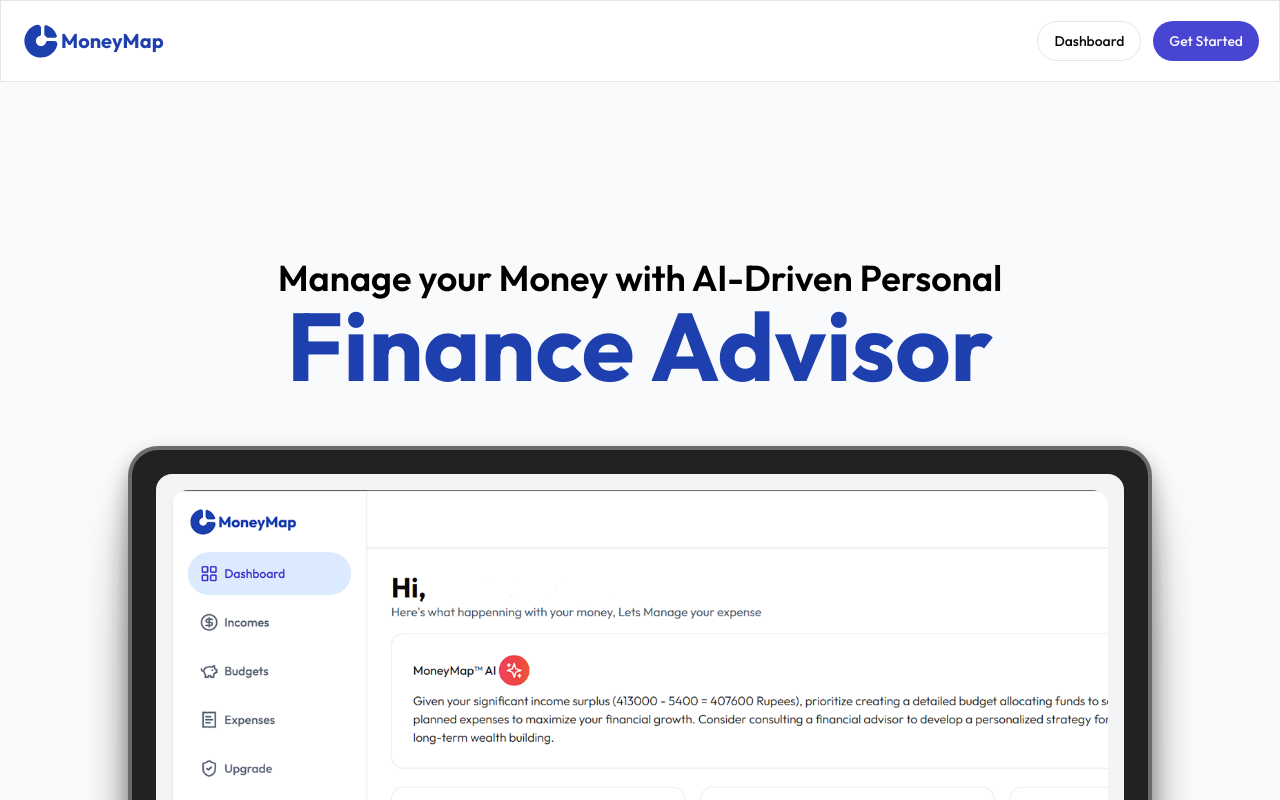
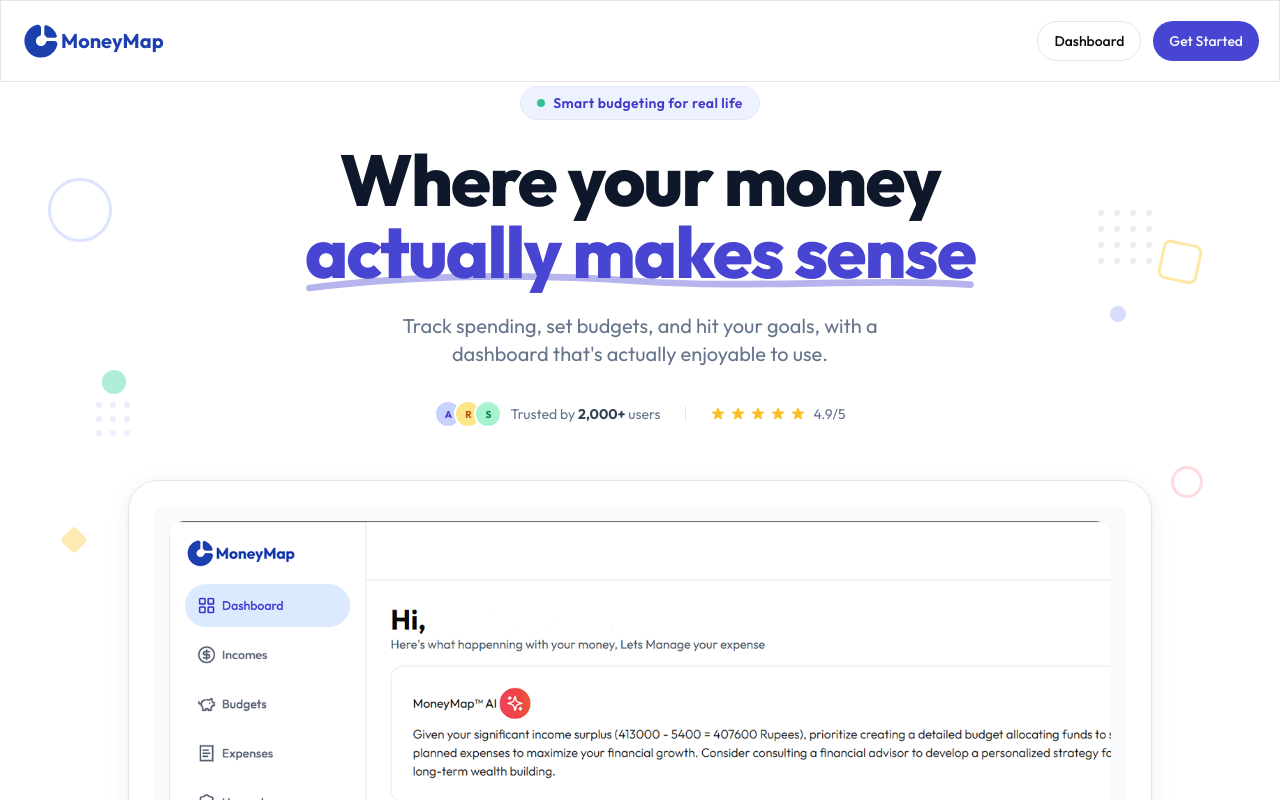
Before and after one commit to aakarsh12x/MoneyMapFnl, a Next.js app: page / in a window 1280 px wide. Shown: the top 800 px of the page. Built offline with nearby package versions, Linux system fonts and the light colour scheme; no server answers.

Commit message:
feat: redesign hero section with light theme and reduced whitespace

```diff
--- a/app/_components/Hero.jsx
+++ b/app/_components/Hero.jsx
@@ -4,17 +4,71 @@ import { ContainerScroll } from "../../components/ui/container-scroll-animation"
 
 function Hero() {
   return (
-    <section className="bg-gray-50 flex items-center flex-col">
-      <div className="flex flex-col overflow-hidden">
+    <section className="relative bg-white flex items-center flex-col overflow-hidden">
+      {/* Decorative elements for visual interest */}
+      <div className="absolute top-24 left-12 w-16 h-16 rounded-full border-[3px] border-indigo-200 opacity-60" />
+      <div className="absolute top-40 right-20 w-10 h-10 rounded-lg border-[3px] border-amber-300 opacity-50 rotate-12" />
+      <div className="absolute top-72 left-[8%] w-6 h-6 bg-emerald-400 rounded-full opacity-40" />
+      <div className="absolute top-56 right-[12%] w-4 h-4 bg-indigo-400 rounded-full opacity-30" />
+      <div className="absolute top-96 right-[6%] w-8 h-8 rounded-full border-[3px] border-rose-300 opacity-40" />
+      <div className="absolute top-[28rem] left-[5%] w-5 h-5 bg-amber-400 rounded-sm rotate-45 opacity-35" />
+
+      {/* Dot grid pattern */}
+      <div className="absolute top-32 right-32 grid grid-cols-4 gap-2.5 opacity-20">
+        {[...Array(16)].map((_, i) => (
+          <div key={i} className="w-1.5 h-1.5 rounded-full bg-slate-400" />
+        ))}
+      </div>
+      <div className="absolute top-80 left-24 grid grid-cols-3 gap-2 opacity-15">
+        {[...Array(9)].map((_, i) => (
+          <div key={i} className="w-1.5 h-1.5 rounded-full bg-indigo-400" />
+        ))}
+      </div>
+
+      <div className="flex flex-col overflow-hidden relative z-10">
         <ContainerScroll
           titleComponent={
             <>
-              <h1 className="text-4xl font-semibold text-black dark:text-white">
-                Manage your Money with AI-Driven Personal <br />
-                <span className="text-4xl md:text-[6rem] text-blue-800 font-bold mt-1 leading-none">
-                  Finance Advisor
+              <div className="inline-flex items-center gap-2 px-4 py-1.5 rounded-full bg-indigo-50 border border-indigo-100 mb-6">
+                <span className="w-2 h-2 rounded-full bg-emerald-500 animate-pulse" />
+                <span className="text-sm font-semibold text-indigo-700 tracking-wide">
+                  Smart budgeting for real life
+                </span>
+              </div>
+              <h1 className="text-4xl md:text-7xl font-extrabold text-slate-900 leading-[1.1] tracking-tight">
+                Where your money
+                <br />
+                <span className="relative inline-block text-primary">
+                  actually makes sense
+                  <svg className="absolute -bottom-2 left-0 w-full" viewBox="0 0 300 12" fill="none" xmlns="http://www.w3.org/2000/svg">
+                    <path d="M2 8.5C50 2.5 100 2 150 5.5C200 9 250 4 298 7" stroke="#4845d2" strokeWidth="3" strokeLinecap="round" strokeOpacity="0.4" />
+                  </svg>
                 </span>
               </h1>
+              <p className="mt-6 text-lg md:text-xl text-slate-500 max-w-xl mx-auto font-normal leading-relaxed">
+                Track spending, set budgets, and hit your goals, with a dashboard that&apos;s actually enjoyable to use.
+              </p>
+
+              {/* Trust row */}
+              <div className="flex items-center justify-center gap-6 mt-8">
+                <div className="flex items-center gap-2">
+                  <div className="flex -space-x-2">
+                    <div className="w-7 h-7 rounded-full bg-indigo-200 border-2 border-white flex items-center justify-center text-[10px] font-bold text-indigo-700">A</div>
+                    <div className="w-7 h-7 rounded-full bg-amber-200 border-2 border-white flex items-center justify-center text-[10px] font-bold text-amber-700">R</div>
+                    <div className="w-7 h-7 rounded-full bg-emerald-200 border-2 border-white flex items-center justify-center text-[10px] font-bold text-emerald-700">S</div>
+                  </div>
+                  <span className="text-sm text-slate-500">Trusted by <strong className="text-slate-700">2,000+</strong> users</span>
+                </div>
+                <div className="h-4 w-px bg-slate-200" />
+                <div className="flex items-center gap-1">
+                  {[...Array(5)].map((_, i) => (
+                    <svg key={i} className="w-4 h-4 text-amber-400" fill="currentColor" viewBox="0 0 20 20">
+                      <path d="M9.049 2.927c.3-.921 1.603-.921 1.902 0l1.07 3.292a1 1 0 00.95.69h3.462c.969 0 1.371 1.24.588 1.81l-2.8 2.034a1 1 0 00-.364 1.118l1.07 3.292c.3.921-.755 1.688-1.54 1.118l-2.8-2.034a1 1 0 00-1.175 0l-2.8 2.034c-.784.57-1.838-.197-1.539-1.118l1.07-3.292a1 1 0 00-.364-1.118L2.98 8.72c-.783-.57-.38-1.81.588-1.81h3.461a1 1 0 00.951-.69l1.07-3.292z" />
+                    </svg>
+                  ))}
+                  <span className="text-sm text-slate-500 ml-1">4.9/5</span>
+                </div>
+              </div>
             </>
           }
         >
--- a/components/ui/container-scroll-animation.jsx
+++ b/components/ui/container-scroll-animation.jsx
@@ -30,11 +30,11 @@ export const ContainerScroll = ({ titleComponent, children }) => {
 
   return (
     <div
-      className="h-[60rem] md:h-[80rem] flex items-center justify-center relative p-2 md:p-20"
+      className="h-[50rem] md:h-[65rem] flex items-start justify-center relative p-2 md:p-20 pt-10 md:pt-16"
       ref={containerRef}
     >
       <div
-        className="py-10 md:py-40 w-full relative"
+        className="pt-2 md:pt-10 pb-10 md:pb-40 w-full relative"
         style={{
           perspective: "1000px",
         }}
@@ -68,11 +68,11 @@ export const Card = ({ rotate, scale, children }) => {
         rotateX: rotate,
         scale,
         boxShadow:
-          "0 0 #0000004d, 0 9px 20px #0000004a, 0 37px 37px #00000042, 0 84px 50px #00000026, 0 149px 60px #0000000a, 0 233px 65px #00000003",
+          "0 4px 24px rgba(0, 0, 0, 0.06), 0 1px 4px rgba(0, 0, 0, 0.04)",
       }}
-      className="max-w-5xl -mt-12 mx-auto h-[30rem] md:h-[40rem] w-full border-4 border-[#6C6C6C] p-2 md:p-6 bg-[#222222] rounded-[30px] shadow-2xl"
+      className="max-w-5xl -mt-12 mx-auto h-[30rem] md:h-[40rem] w-full border border-slate-200 p-2 md:p-6 bg-white rounded-[30px]"
     >
-      <div className=" h-full w-full  overflow-hidden rounded-2xl bg-gray-100 dark:bg-zinc-900 md:rounded-2xl md:p-4 ">
+      <div className="h-full w-full overflow-hidden rounded-2xl bg-slate-50 md:rounded-2xl md:p-4">
         {children}
       </div>
     </motion.div>
```
Also changed, not shown: 1 other file (tests, documents, lock files or other folders).
